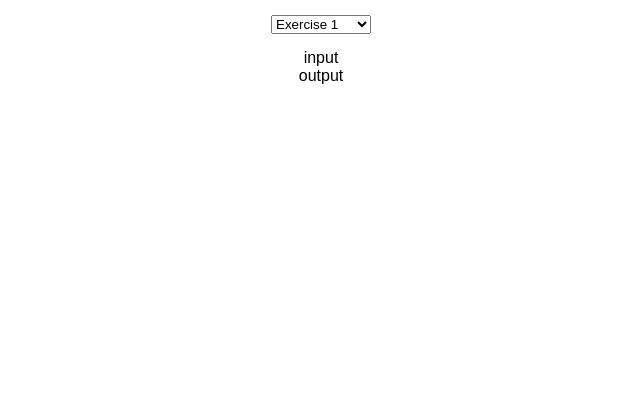
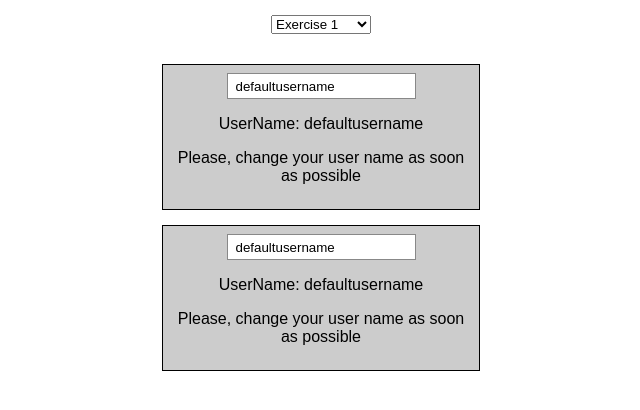
Before and after one commit to vinicechin/react-projects, a React (Create React App) app: page / in a window 1280 px wide. Shown: the top 410 px of the page, without its empty margins (319-959 px from the left). Built offline with nearby package versions, Linux system fonts and the light colour scheme.

Commit message:
Add state and methods to control username changes. Add styles to user cards

```diff
--- /dev/null
+++ b/src/Exercises/Exercise1/Exercise1.css
@@ -0,0 +1,7 @@
+.user-card {
+    width: 300px;
+    margin: 15px auto;
+    padding: 8px;
+    background-color: #ccc;
+    border: 1px solid black;
+}
--- a/src/Exercises/Exercise1/Exercise1.js
+++ b/src/Exercises/Exercise1/Exercise1.js
@@ -2,12 +2,32 @@ import React, { Component } from 'react';
 import UserInput from './UserInput/UserInput'
 import UserOutput from './UserOutput/UserOutput'
 
+import './Exercise1.css'
+
 class Exercise1 extends Component {
+    state = {
+        userNames: ['defaultusername', 'defaultusername']
+    }
+
+    userNameChanged = (index, event) => {
+        let userNames = this.state.userNames
+        userNames[index] = event.target.value
+        this.setState({
+            userNames
+        })
+    }
+
     render() {
         return (
             <div>
-                <UserInput />
-                <UserOutput />
+                <div className="user-card">
+                    <UserInput userName={this.state.userNames[0]} changed={this.userNameChanged.bind(this, 0)} />
+                    <UserOutput userName={this.state.userNames[0]} />
+                </div>
+                <div className="user-card">
+                    <UserInput userName={this.state.userNames[1]} changed={this.userNameChanged.bind(this, 1)} />
+                    <UserOutput userName={this.state.userNames[1]} />
+                </div>
             </div>
         )
     }
--- a/src/Exercises/Exercise1/UserInput/UserInput.js
+++ b/src/Exercises/Exercise1/UserInput/UserInput.js
@@ -1,8 +1,14 @@
 import React from 'react'
 
 const userInput = (props) => {
+    const style = {
+        border: '1px solid #888',
+        height: '22px',
+        paddingLeft: '8px'
+    }
+
     return (
-        <div>input</div>
+        <input style={style} onChange={props.changed} value={props.userName} />
     )
 }
 
--- a/src/Exercises/Exercise1/UserOutput/UserOutput.js
+++ b/src/Exercises/Exercise1/UserOutput/UserOutput.js
@@ -2,7 +2,10 @@ import React from 'react'
 
 const userOutput = (props) => {
     return (
-        <div>output</div>
+        <div>
+            <p>UserName: {props.userName}</p>
+            <p>Please, change your user name as soon as possible</p>
+        </div>
     )
 }
 
```
